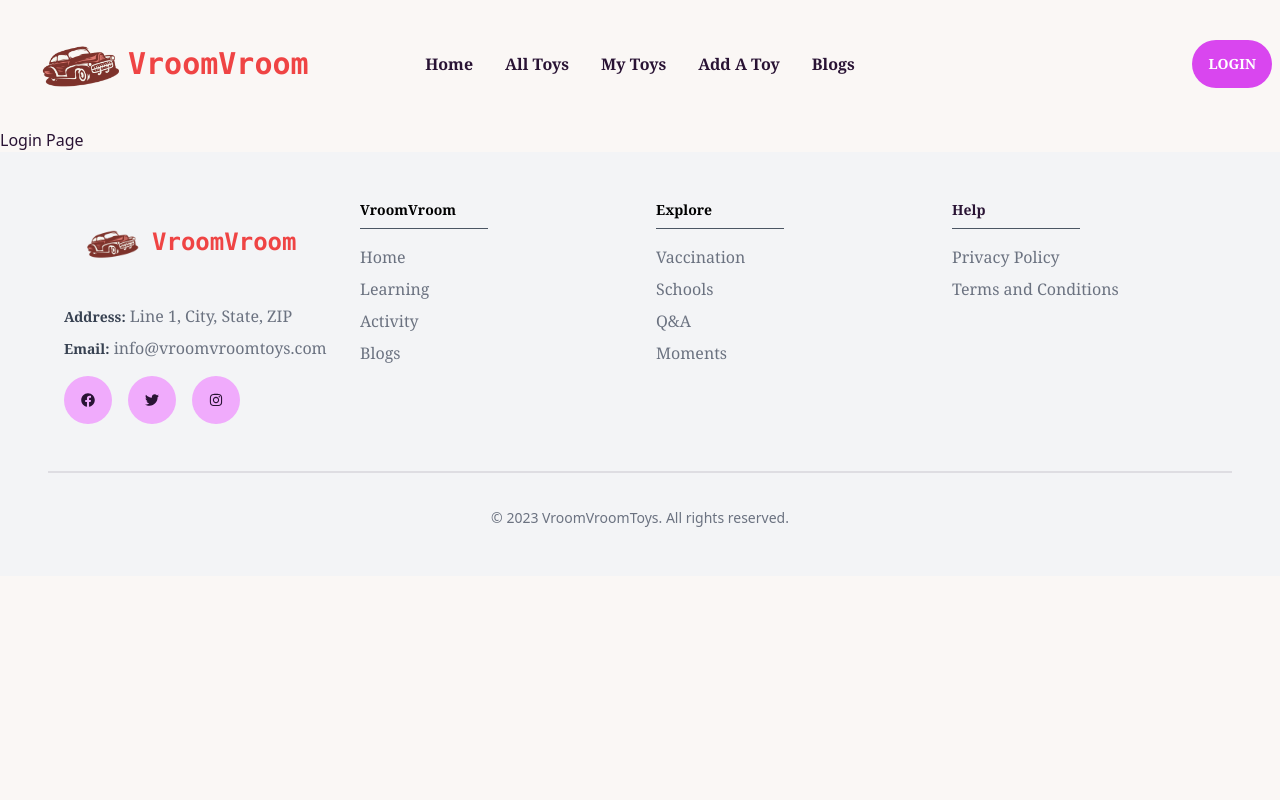
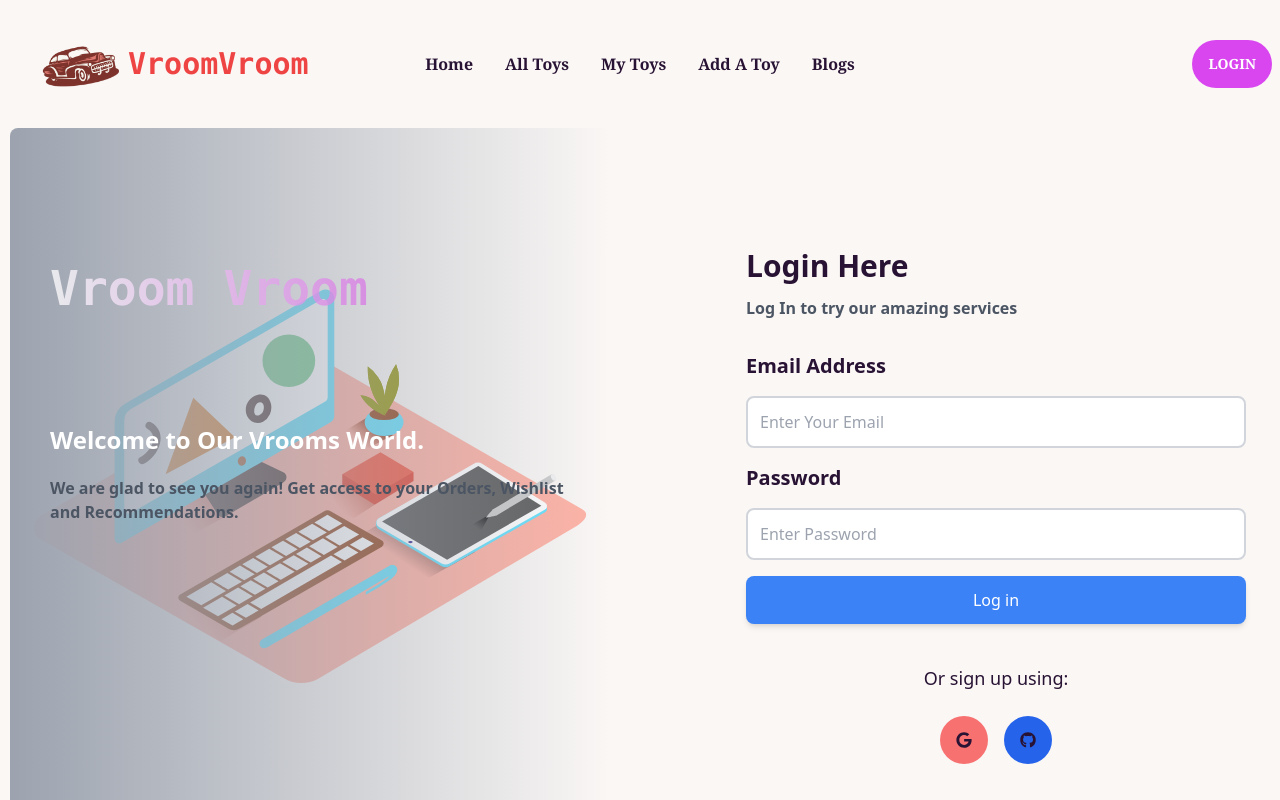
Before and after one commit to Mahmudul107/vroom-vroom-toys-client, a React (Vite) app: page /login in a window 1280 px wide. Shown: the top 800 px of the page. Built offline with nearby package versions, Linux system fonts and the light colour scheme.

Commit message:
login page created succesfully

```diff
--- a/src/Layout/Main.jsx
+++ b/src/Layout/Main.jsx
@@ -1,5 +1,5 @@
 import React from 'react';
-import { Outlet } from 'react-router-dom';
+import { Outlet, ScrollRestoration } from 'react-router-dom';
 import Navbar from '../Pages/Shared/Navbar';
 import Footer from '../Pages/Shared/Footer';
 
@@ -9,6 +9,7 @@ const Main = () => {
             <Navbar/>
             <Outlet/>
             <Footer/>
+            <ScrollRestoration/>
         </div>
     );
 };
--- a/src/Pages/Home/Home/Gallery/Gallery.jsx
+++ b/src/Pages/Home/Home/Gallery/Gallery.jsx
@@ -8,7 +8,7 @@ const Gallery = () => {
   useEffect(() => {
     const fetchCarData = async () => {
       try {
-        const response = await fetch("/cars.json");
+        const response = await fetch("cars.json");
         const data = await response.json();
         setCarData(data);
       } catch (error) {
@@ -30,6 +30,12 @@ const Gallery = () => {
       <h2 className="text-5xl sm:text-5xl md:text-5xl lg:text-56xl font-sans font-bold text-red-500 animate-pulse bg-gradient-to-r bg-clip-text  from-red-200 to-fuchsia-500 opacity-90 text-center my-20 mb-20 divider">
         Vroom Vroom's Gallery
       </h2>
+      <p className="text-center mb-8 text-gray-500 font-mono">
+        Rev up your senses and step into Vroom Vroom's Gallery, where automotive
+        art takes the wheel. <br /> Discover a captivating collection of speed, style,
+        and craftsmanship that will ignite your <br /> passion for all things on four
+        wheels.
+      </p>
       <div className="grid grid-cols-1 sm:grid-cols-2 md:grid-cols-4 lg:grid-cols-4 xl:grid-cols-4 2xl:grid-cols-4 gap-4 sm:mx-4 md:mx-8 lg:mx-12">
         {displayedCars.map((car) => (
           <GalleryCards key={car.id} car={car} />
@@ -38,7 +44,7 @@ const Gallery = () => {
       <div className="flex justify-center mt-14 mb-14">
         <button
           onClick={handleShowAll}
-          className=" text-white bg-fuchsia-500 rounded-md hover:bg-red-600 duration-700 font-bold py-3 px-5"
+          className="text-white transition ease-in-out delay-150 bg-fuchsia-400 hover:-translate-y-1 hover:scale-110 hover:bg-fuchsia-700 duration-500 px-5 py-3 rounded-xl"
         >
           {showAll ? "See Less" : "See More"}
         </button>
--- a/src/Pages/Home/Home/Gallery/GalleryCards.jsx
+++ b/src/Pages/Home/Home/Gallery/GalleryCards.jsx
@@ -2,7 +2,7 @@ import React, { useState } from "react";
 import Rating from "react-rating-stars-component";
 
 const GalleryCards = ({ car }) => {
-  const { name, image, id, price, manufacturer, year } = car;
+  const { name, image, id, price, manufacturer, year, description } = car;
 
   const cardStyle = {
     height: "100%",
@@ -23,8 +23,7 @@ const GalleryCards = ({ car }) => {
       <div
         className={`card card-compact bg-base-100 shadow-xl`}
         style={cardStyle}
-        onMouseEnter={handleMouseEnter}
-        onMouseLeave={handleMouseLeave}
+
       >
         <figure>
           <img
@@ -34,19 +33,16 @@ const GalleryCards = ({ car }) => {
           />
         </figure>
         <div
-          className={`card-body ${isHovered ? "hover:bg-red-200 duration-700" : ""}`}
+          className={`card-body ${isHovered ? "hover:bg-red-300 duration-700" : ""}`}
+          onMouseEnter={handleMouseEnter}
+        onMouseLeave={handleMouseLeave}
 
         >
           <h2 className="card-title">{name}</h2>
           <p>
             <span className="font-semibold">Manufacturer:</span> {manufacturer}
           </p>
-          <p>
-            <span className="font-semibold">Year:</span> {year}
-          </p>
-          <p>
-            <span className="font-semibold">Price: </span> ${price}
-          </p>
+          <p><span className="font-semibold">Description:</span> {description}</p>
           <div className="flex">
             <div className="rating">
               <span className="font-semibold">Rating: </span>
@@ -59,7 +55,7 @@ const GalleryCards = ({ car }) => {
               />
               <div>
                 {isHovered && (
-                  <div className="card-actions justify-end -mt-8 -mr-20">
+                  <div className="card-actions justify-end -mt-8 -mr-[150px]">
                     <button className="btn duration-700 bg-fuchsia-500 hover:bg-red-400 border-none text-white">
                       Quick View
                     </button>
--- a/src/Pages/Home/Home/SliderBanner/SliderBanner.jsx
+++ b/src/Pages/Home/Home/SliderBanner/SliderBanner.jsx
@@ -68,7 +68,7 @@ const SliderBanner = () => {
             <p className="font-serif">
             Spark your imagination and create endless stories with captivating toy car collections that fuel creativity.
             </p>
-            <div className="absolute bottom-12 mb-8">
+            <div className="absolute bottom-20 mb-8">
               <button className="mt-8 text-white bg-fuchsia-500 rounded-md hover:bg-red-600 duration-700 animate-bounce font-bold py-3 px-5">
                 Explore Vroom
               </button>
--- /dev/null
+++ b/src/Pages/Login/Banner/Banner.jsx
@@ -0,0 +1,29 @@
+import React from "react";
+import image from "../../../assets/Designer _Isometric.svg";
+import { Link } from "react-router-dom";
+
+const Banner = () => {
+  return (
+    <div>
+      <div className="relative mr-28 py-32">
+        <div>
+          <img className="w-[600px]" src={image} alt="" />
+        </div>
+        <div className="absolute bg-gradient-to-r from-gray-400 to-[rgba(21, 21, 21, 0)] inset-0 p-10 rounded-lg">
+          <h2 className="text-5xl font-bold font-mono animate-pulse bg-gradient-to-r bg-clip-text text-transparent from-white to-fuchsia-600 opacity-90 mt-24 mb-28">
+            Vroom Vroom
+          </h2>
+          <h1 className="text-2xl text-white font-semibold mb-5">
+            Welcome to Our Vrooms World.
+          </h1>
+          <p className="text-md text-gray-600 font-semibold mb-5">
+            We are glad to see you again! Get access to your Orders, Wishlist
+            and Recommendations.
+          </p>
+        </div>
+      </div>
+    </div>
+  );
+};
+
+export default Banner;
--- a/src/Pages/Login/Login.jsx
+++ b/src/Pages/Login/Login.jsx
@@ -1,11 +1,79 @@
-import React from 'react';
+import React, { useState } from "react";
+import { FaGoogle, FaGithub } from "react-icons/fa";
+import { Link } from "react-router-dom";
+
+import Banner from "./Banner/Banner";
 
 const Login = () => {
-    return (
-        <div>
-            <h2>Login Page</h2>
+  const [email, setEmail] = useState("");
+  const [password, setPassword] = useState("");
+
+  const handleSubmit = (e) => {
+    // Add your login logic here
+    console.log(email, password);
+  };
+
+  return (
+    <div>
+      <div className="flex items-center justify-center">
+        <Banner/>
+        <div className="p-6 rounded-lg ">
+          <h2 className="text-3xl font-semibold mb-3 mt-12">Login Here</h2>
+          <h4 className="text-gray-600 font-semibold text-base mb-8">
+            Log In to try our amazing services
+          </h4>
+          <form
+            onSubmit={handleSubmit}
+            className="flex flex-col space-y-4 my-auto "
+          >
+            <h2 className="text-xl font-semibold">Email Address</h2>
+            <input
+              type="email"
+              name="email"
+              placeholder="Enter Your Email"
+              value={email}
+              onChange={(e) => setEmail(e.target.value)}
+              className="w-[500px] p-3 border-2 border-gray-300 rounded-lg"
+              required
+            />
+            <h2 className="text-xl font-semibold">Password</h2>
+            <input
+              type="password"
+              name="password"
+              placeholder="Enter Password"
+              value={password}
+              className="w-[500px] p-3 border-2 border-gray-300 rounded-lg"
+              onChange={(e) => setPassword(e.target.value)}
+              required
+            />
+            <button
+              type="submit"
+              className="bg-blue-500 text-white py-3 px-10 rounded-lg shadow-md hover:bg-blue-600 transition-colors duration-300"
+            >
+              Log in
+            </button>
+          </form>
+          <div className="mt-10 text-center">
+            <p className="text-lg">Or sign up using:</p>
+            <div className="flex gap-4 justify-center mt-6">
+              <button className="bg-red-400 border-none btn-circle flex items-center justify-center">
+                <FaGoogle className="" />
+              </button>
+              <button className="bg-blue-600 border-none btn-circle flex items-center justify-center">
+                <FaGithub />
+              </button>
+            </div>
+          </div>
         </div>
-    );
+      </div>
+      <p className="text-lg my-10 font-bold text-center">
+        Already have an account ? please{" "}
+        <Link to="/registration" className="text-red-500 hover:underline font-bold">
+          Register
+        </Link>
+      </p>
+    </div>
+  );
 };
 
 export default Login;
--- a/src/Pages/Login/Registration/Registration.jsx
+++ b/src/Pages/Login/Registration/Registration.jsx
@@ -1,11 +1,23 @@
-import React from 'react';
+import React, { useState } from "react";
+import Banner from "../Banner/Banner";
+import { Link } from "react-router-dom";
 
 const Registration = () => {
-    return (
-        <div>
+  const [name, setName] = useState("");
+  const [photoUrl, setPhotoUrl] = useState("");
+  const [email, setEmail] = useState("");
+  const [password, setPassword] = useState("");
 
-        </div>
-    );
+  const handleSubmit = (e) => {
+    // Add your login logic here
+    console.log(email, password, name, photoUrl);
+  };
+
+  return (
+    <div>
+
+    </div>
+  );
 };
 
 export default Registration;
--- a/src/Routes/Routes.jsx
+++ b/src/Routes/Routes.jsx
@@ -15,15 +15,15 @@ const router = createBrowserRouter([
                 element: <Home/>
             },
             {
-                path: '/login',
+                path: 'login',
                 element: <Login/>
             },
             {
-                path: '/registration',
+                path: 'registration',
                 element: <Registration/>
             },
             {
-                path: '/blogs',
+                path: 'blogs',
                 element: <Blogs/>
             },
         ]
```
Also changed, not shown: src/assets/Designer _Isometric.svg (added).
